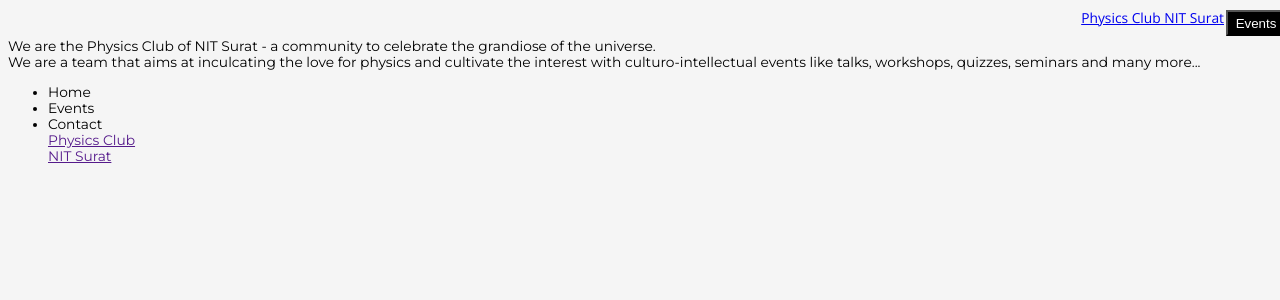
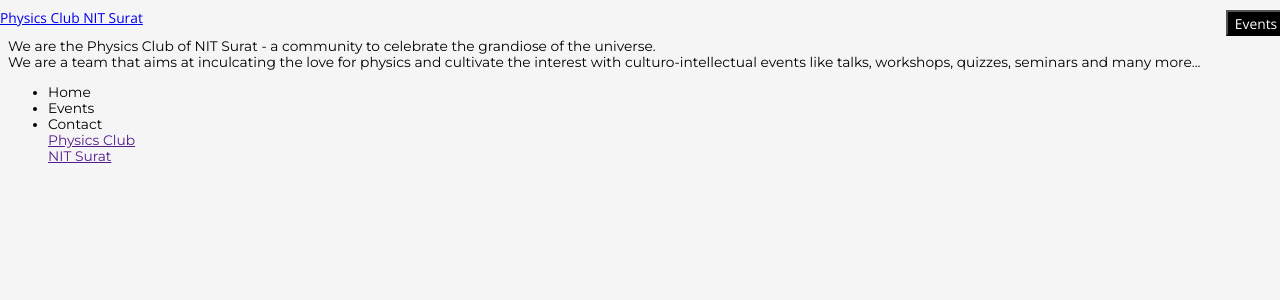
Before and after one commit to adithyarao3103/Physics-Club-Website-Trial, a Jekyll site: the page built from index.html, in a window 1280 px wide. Shown: the top 300 px of the page. Built offline with Jekyll 4.4.1, drawn with Linux system fonts in a browser that asks for light colours; some web fonts are replaced.

Commit message:
Add files via upload

```diff
--- a/assets/css/fixed.css
+++ b/assets/css/fixed.css
@@ -16,9 +16,13 @@
 #navbar > a{
 	font-family: BioRhyme, Open Sans;
 	font-size: calc(1px + 1vw);
+	position: absolute;
+	left: 0;
 }
 
 #navbar > button{
+	font-family: BioRhyme, Open Sans;
+	font-size: calc(1px + 1vw);
 	height: 26px;
 	width: 60px;
 	margin: 2px;
```
